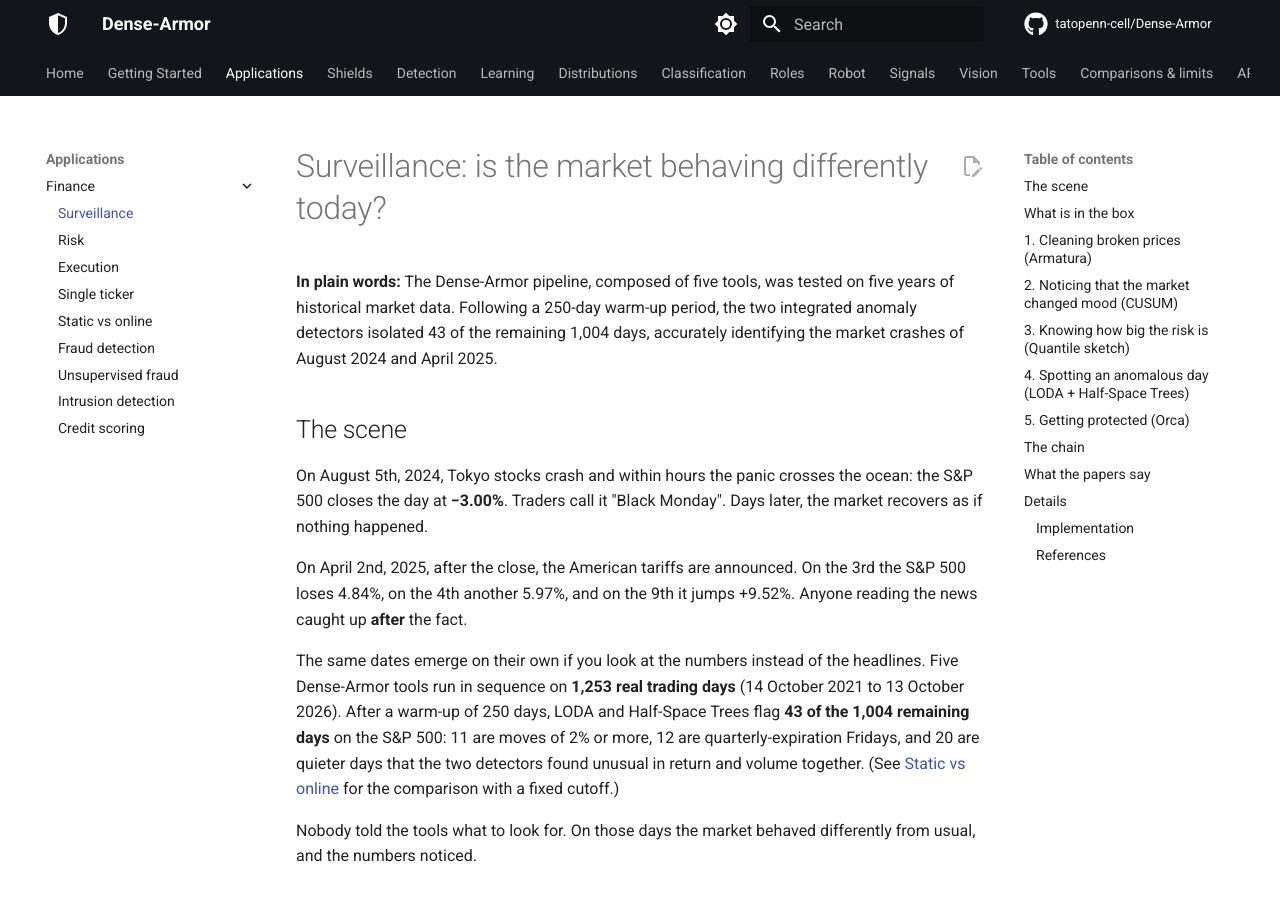
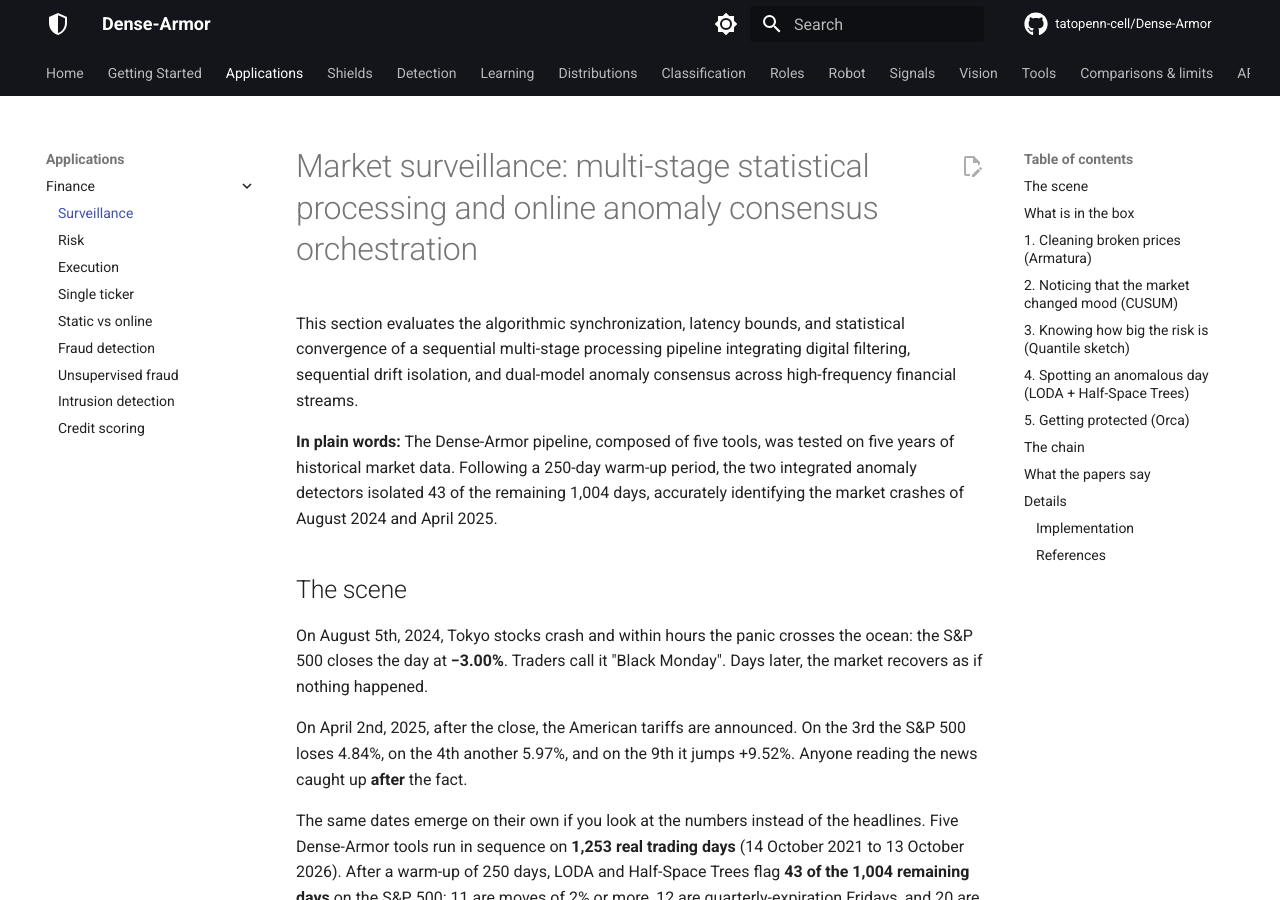
Before and after one commit to tatopenn-cell/Dense-Armor, an MkDocs documentation site: the page built from docs/finance/surveillance.md, in a window 1280 px wide and 900 px high. Built offline with MkDocs 1.6.1 and Material for MkDocs 9.7.7, drawn with Linux system fonts in a browser that asks for light colours; comment, search, counter and statistics services are not loaded.

Commit message:
Revise surveillance section with detailed analysis
Updated the title and added a detailed explanation of the market surveillance process, including the performance of the Dense-Armor pipeline on historical data.

```diff
--- a/docs/finance/surveillance.md
+++ b/docs/finance/surveillance.md
@@ -1,6 +1,9 @@
-# Surveillance: is the market behaving differently today?
+# Market surveillance: multi-stage statistical processing and online anomaly consensus orchestration
+
+This section evaluates the algorithmic synchronization, latency bounds, and statistical convergence of a sequential multi-stage processing pipeline integrating digital filtering, sequential drift isolation, and dual-model anomaly consensus across high-frequency financial streams.
 
 **In plain words:** The Dense-Armor pipeline, composed of five tools, was tested on five years of historical market data. Following a 250-day warm-up period, the two integrated anomaly detectors isolated 43 of the remaining 1,004 days, accurately identifying the market crashes of August 2024 and April 2025.
+
 
 ## The scene
 
```
